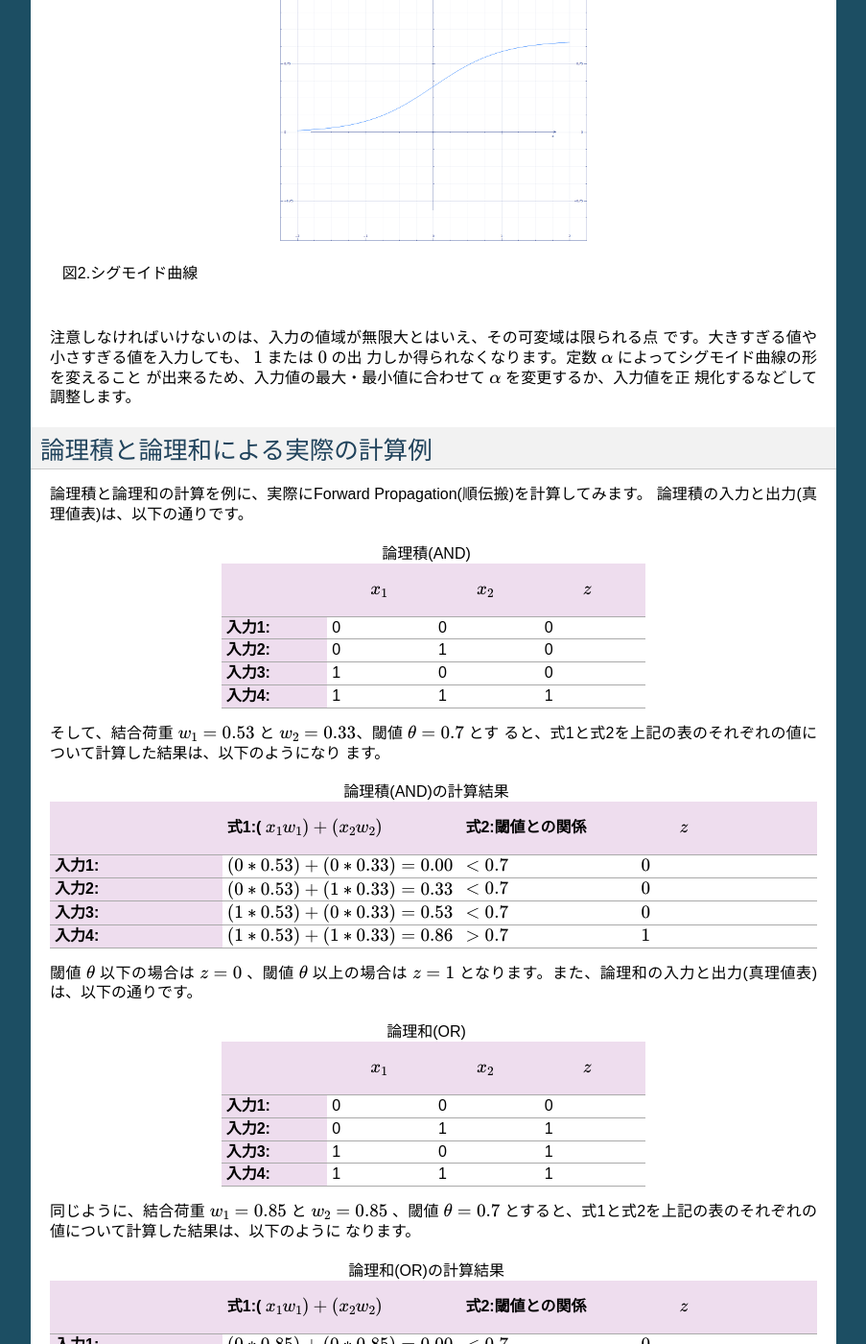
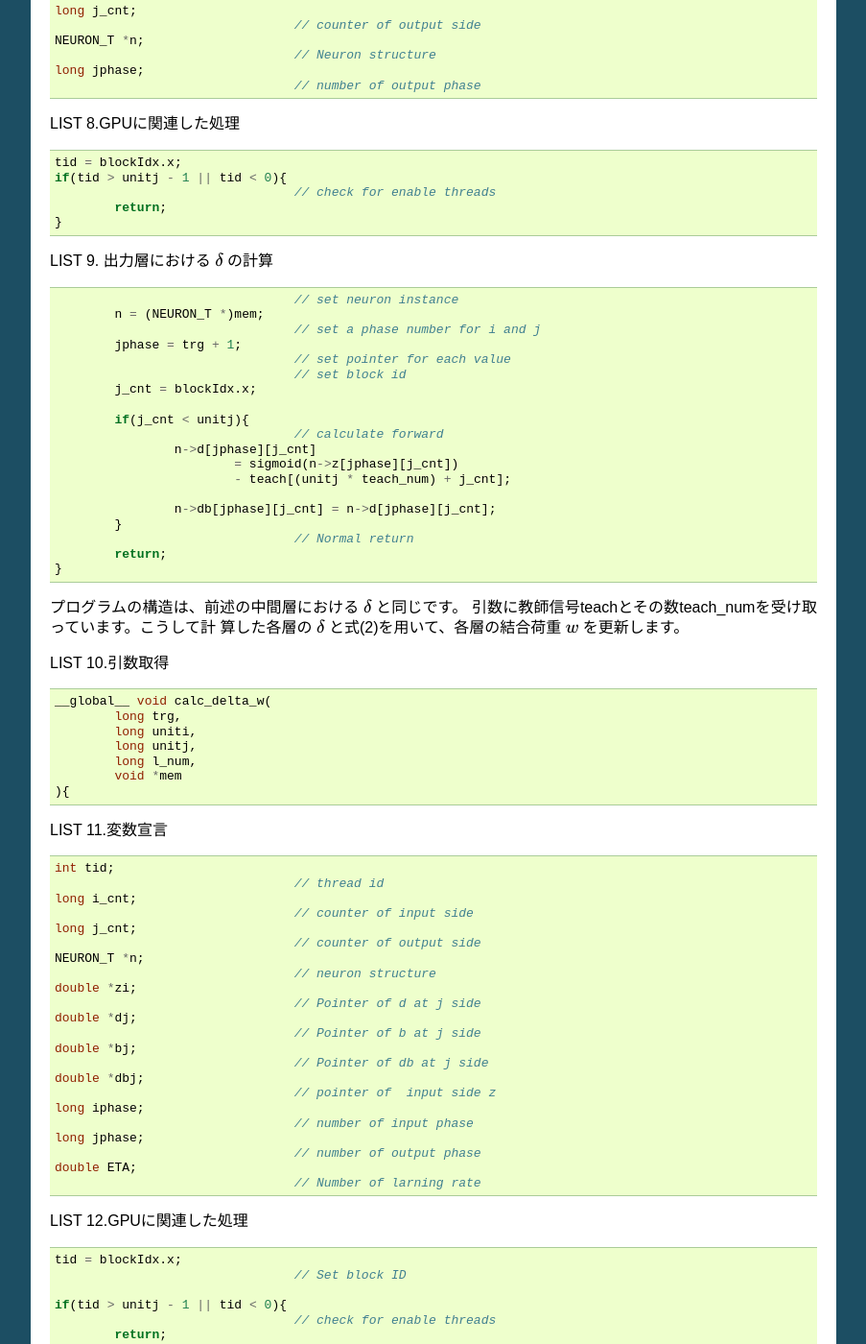
Before and after one commit to a-kashiwagi/IntroductionToBackpropagationWithGPU, a Sphinx documentation site: the page built from source/BackPropagation.rst, in a window 1280 px wide and 1400 px high, scrolled down 4594 px. Shown: the whole window at 96% size, without its empty margins (198-1101 px from the left). Built offline with Sphinx 7.4.7, drawn with Linux system fonts in a browser that asks for light colours; some of the changed text lies outside the part shown.

Commit message:
Added about BackPropagation

```diff
--- a/source/AllocateMemory4GPGPU.rst
+++ b/source/AllocateMemory4GPGPU.rst
@@ -25,7 +25,7 @@
 図っています。
 
 
-一覧表1.構造体要素
+一覧表1.データ構造
 
 #. 構造体への保持用領域
 #. 全体の層数 :math:`l` 保持用領域
--- a/source/BackPropagation.rst
+++ b/source/BackPropagation.rst
@@ -8,6 +8,12 @@
 
 複数の層を超える誤差の伝搬方法
 ==============================
+
+.. figure:: neuron_model.png
+	:alt: 神経細胞とモデル
+	:align: center
+
+	図1.神経細胞とモデル
 
 Forward Propagation(順伝搬)では、入力層から出力層に向かって、値と荷重の総和
 を伝搬して行き、出力層で結果を得るものでしたが、それはその時の結合荷重による
@@ -48,6 +54,12 @@
 います。実際、その伝達物質や伝達方法が見つかった、と言うニュースが時々流れて
 いますが、確証されてはいないようです。
 
+.. figure:: Backpropagation.png
+	:alt: 3 phases neural network
+	:align: center
+
+	図2. 三層 Neural Network
+
 そこで考案されたのが、確率的勾配降下法によるBackpropagation(誤差逆伝搬)です。
 確率的勾配降下法では、上記パーセプトロンによる学習方法と同じように正しい答え
 との誤差を用いて結合荷重を更新して行きますが、更新には誤差に対する結合荷重に
@@ -64,8 +76,6 @@
 	\epsilon:学習率
 
 	E:誤差値
-
-	z:前層出力
 
 	w:結合荷重
 
@@ -92,34 +102,42 @@
 .. math::
 	:label: 誤差信号d
 
-	\delta = ( w \cdot {\delta}_{k} ) \cdot f'(z)
+	\delta_{j} = \sum_{k=1}^{N} \left \{ ( w_{jk} \cdot {\delta}_{k} ) \cdot f'(z_{j}) \right \}
 
-	f'(z) = \{ 1 - f( z ) \} \cdot f(z)
+	f'(z_{j}) = \{ 1 - f( z_{j} ) \} \cdot f(z_{j})
 
 	f:シグモイド関数
 
 	f':微分したシグモイド関数
 
+	{\delta}_{j}:誤差信号（入力層側）
+
 	{\delta}_{k}:誤差信号（出力層側）
 
-	z:前層出力（入力層側）
+	z_{j}:前層出力（入力層側）
 
-	w:結合荷重
+	w_{jk}:結合荷重
+
+	N:出力層側のユニット数
 
 :math:`f'` は、前の項目「Forward Propagation」で解説しているシグモイド関数を
-微分したものです。出力層の :math:`\delta` だけは下記の式によって得ます。
+微分したものです。出力層の :math:`\delta_{k}` だけは下記の式によって得ます。
+:math:`\delta_{j}` より入力層側の :math:`\delta` （図2は三層の為、:math:`\delta_{i}`
+から入力層側は使用しません）は、式(3)によって計算します。
 
 .. math::
 	:label: 出力層の誤差信号d
 
-	\delta = ( z - t )
+	\delta_{k} = ( z_{k} - t )
 
-	z:出力層出力
+	z_{k}:出力層出力
 
 	t:教師信号
 
-この :math:`\delta` から初めて、中間層(出力層側)から順番に入力層側へ :math:`\delta`
-を計算して行きます。具体的なコードで表すと、以下のようになります。
+この :math:`\delta_{k}` から初めて、中間層の出力層側から順番に入力層側へ :math:`\delta`
+を計算して行きます。具体的なコードで表すと、以下のようになります。LIST 1,2,3,4は、
+引数や変数の宣言などの計算に付随する処理ですが、LIST 5が誤差信号 :math:`\delta` の
+処理になります。
 
 LIST 1. 引数取得
 
@@ -179,187 +198,210 @@
 		return j + (jmax * k);
 	}
 
+こちらも前の項目「汎用GPUにおける結合荷重及び関連値の保持」で述べてい
+る通り、二次元配列であるw(i,j)を直線的な一次元配列へ格納している為、一
+次元配列から二次元配列への変換を行っている。
+
 LIST 5. :math:`\delta` の計算
 
 .. code-block:: c
 
 					// set neuron instance
-	n = (NEURON_T *)mem;
+		n = (NEURON_T *)mem;
 					// set phase number
-	jphase = trg + 0;
-	kphase = trg + 1;
+		jphase = trg + 0;
+		kphase = trg + 1;
 					// set number of unit
-	unitj = n->z_num[jphase];
-	unitk = n->z_num[kphase];
+		unitj = n->z_num[jphase];
+		unitk = n->z_num[kphase];
 
 					// set block id
-	j_cnt = blockIdx.x;
+		j_cnt = blockIdx.x;
 
-	if(j_cnt < unitj){
+		if(j_cnt < unitj){
 					// calculate forward
-		sum = 0;
+			sum = 0;
 
-		ff = differented_sigmoid( n->z[jphase][j_cnt] );
+			ff = differented_sigmoid( n->z[jphase][j_cnt] );
 
-		for( k_cnt = 0; k_cnt < unitk; k_cnt++ ){
+			for( k_cnt = 0; k_cnt < unitk; k_cnt++ ){
 
-			j = calcj( j_cnt, unitj, k_cnt );
+				j = calcj( j_cnt, unitj, k_cnt );
 
-			sum += n->w[kphase][j] * n->d[kphase][k_cnt] * ff;
+				sum += n->w[kphase][j] * n->d[kphase][k_cnt] * ff;
+			}
+
+			n->d[jphase][j_cnt] = sum;
+
+			n->db[jphase][j_cnt]
+				= n->db[jphase][j_cnt] * n->b[jphase][j_cnt] * ff;
 		}
+					// Normal return
+		return;
+	}
 
-		n->d[jphase][j_cnt] = sum;
+計算方法は先述の通りですが、構造体要素に付いている配列添え字は、例えば
+n->z[jphase][j_cnt] の場合、jphase層のj_cntユニットのz値を表しています。
+n->dbは、バイアス :math:`b` の誤差信号 :math:`\delta` です。計算方法は
+同じで、各ユニットに一つずつしか無いため、総和は取りません。同様に、 出
+力層における :math:`\delta_{k}` の計算処理の具体的なコードは、以下のよ
+うになります。
 
-		n->db[jphase][j_cnt]
-			= n->db[jphase][j_cnt] * n->b[jphase][j_cnt] * ff;
-	}
-					// Normal return
-	return;
-
-こうして計算した各層の :math:`\delta` と式(2)を用いて、各層の結合荷重wを更新します。
-
-これは、一般的な総和の式ですが、入力される信号 :math:`x` に荷重 :math:`w` を
-掛けて、その総計をとり、バイアスを足すというものです。プログラミング言語(C言
-語)で表すと、このようになります。
+LIST 6.引数取得
 
 .. code-block:: c
 
-        z = 0;
+	__global__ void calc_delta_at_out(
+		long trg,
+		long uniti,
+		long unitj,
+		long l_num,
+		void *mem,
+		double *teach,
+		long teach_num
+	){
 
-        for( i_cnt = 0; i_cnt < N; i_cnt++ ){
+LIST 7.変数宣言
 
-        	z += w[i_cnt][j_cnt] * x[i_cnt];
-        }
+.. code-block:: c
 
-        z += b[j_cnt];
+	int tid;
+					// thread id
+	long j_cnt;
+					// counter of output side
+	NEURON_T *n;
+					// Neuron structure
+	long jphase;
+					// number of output phase
 
-プログラムで表すと、さほどの事はなく、単に集計しているだけなのがよく分かります。
-神経細胞を模式的に表すと、下記のようになります。左の図は、実際の神経細胞、右の
-図は、その数理モデルの模式図です。つまり、複数の入力を受取り、一つの出力を次の
-神経細胞に渡す生きたデバイスです。
+LIST 8.GPUに関連した処理
 
-.. figure:: neuron_model.png
-	:alt: 神経細胞とモデル
-	:align: center
+.. code-block:: c
 
-	図1.神経細胞とモデル
+	tid = blockIdx.x;
+	if(tid > unitj - 1 || tid < 0){
+					// check for enable threads
+		return;
+	}
 
-この図を例に説明すると、前の神経細胞からの入力値 :math:`x_1` 〜 :math:`x_3` に、
-それぞれの結合荷重 :math:`w_1` 〜 :math:`w_3` を掛けた値を合計し、それにバイア
-スを加えます。次の神経細胞へ信号を伝達するには一定の条件があり、この総和がある
-値（閾値 :math:`θ` ）を超えると出力 :math:`z` が :math:`1` となります。この総和
-を :math:`u` とすると、出力 :math:`z` は以下の関数 :math:`z=f(u)` となります。
+LIST 9. 出力層における :math:`\delta` の計算
 
-.. math::
-	:label: 閾値による出力値
+.. code-block:: c
 
-	f(u) =\begin{cases}1 & u >=  \theta \\0 & u < \theta \end{cases}
+					// set neuron instance
+		n = (NEURON_T *)mem;
+					// set a phase number for i and j
+		jphase = trg + 1;
+					// set pointer for each value
+					// set block id
+		j_cnt = blockIdx.x;
 
-	θ:閾値
+		if(j_cnt < unitj){
+					// calculate forward
+			n->d[jphase][j_cnt]
+				= sigmoid(n->z[jphase][j_cnt])
+				- teach[(unitj * teach_num) + j_cnt];
 
-Neural Networkにおける「学習」処理とは、目的の出力が得られるように、結合荷重
-:math:`w` をさまざまに変化させる処理を指します。この結合荷重を変化させることで、
-入力に対する出力を変化・決定させることができます。
+			n->db[jphase][j_cnt] = n->d[jphase][j_cnt];
+		}
+					// Normal return
+		return;
+	}
 
-神経細胞の組合せで、動物は情報処理を行っているわけですが、この一つの方式のデバ
-イスで、現在のノイマン型コンピュータを構成しているディジタル回路（論理積・論理
-和・排他的論理和等）をすべて表すことができます。つまり、動物の神経細胞でいま私
-達が利用しているコンピュータを作成することができます。コンピュータにできること
-は、動物の脳でも可能なのです。
+プログラムの構造は、前述の中間層における :math:`\delta` と同じです。
+引数に教師信号teachとその数teach_numを受け取っています。こうして計
+算した各層の :math:`\delta` と式(2)を用いて、各層の結合荷重 :math:`w`
+を更新します。
 
-活性化関数
-==========
+LIST 10.引数取得
 
-活性化関数は、細胞やたんぱく質の反応をモデル化したものですが、Neural Networkで
-は出力値 :math:`z` を実際の神経細胞の出力と考えられる形に近づけるために用いられ
-ます。一般に、ミカエリス・メンテン式によく似た非線形関数であるシグモイド関数や
-tanh関数、また出力が線形になる正規化線形関数などがあります。今回は、活性化関数
-の基本として受け入れられているシグモイド関数を用いています。
+.. code-block:: c
 
-.. math::
-	:label: シグモイド関数
+	__global__ void calc_delta_w(
+		long trg,
+		long uniti,
+		long unitj,
+		long l_num,
+		void *mem
+	){
 
-	f(x) = \frac{1}{1+ e^{- \alpha x} }
+LIST 11.変数宣言
 
-	x:入力
+.. code-block:: c
 
-	e:自然対数
+	int tid;
+					// thread id
+	long i_cnt;
+					// counter of input side
+	long j_cnt;
+					// counter of output side
+	NEURON_T *n;
+					// neuron structure
+	double *zi;
+					// Pointer of d at j side
+	double *dj;
+					// Pointer of b at j side
+	double *bj;
+					// Pointer of db at j side
+	double *dbj;
+					// pointer of  input side z
+	long iphase;
+					// number of input phase
+	long jphase;
+					// number of output phase
+	double ETA;
+					// Number of larning rate
 
-	α:定数
+LIST 12.GPUに関連した処理
 
-シグモイド関数は、非線形の関数であり、入力の値域を :math:`-∞` 〜 :math:`+∞` に
-取る、出力 :math:`0` 〜 :math:`1` の関数です。出力は下記のようになります。シグ
-モイドとは、アルファベットのSの意味です。
+.. code-block:: c
 
-.. figure:: sigmoid.png
-	:alt: シグモイド曲線
-	:align: center
+	tid = blockIdx.x;
+					// Set block ID
 
-	図2.シグモイド曲線
+	if(tid > unitj - 1 || tid < 0){
+					// check for enable threads
+		return;
+	}
 
-注意しなければいけないのは、入力の値域が無限大とはいえ、その可変域は限られる点
-です。大きすぎる値や小さすぎる値を入力しても、 :math:`1` または :math:`0` の出
-力しか得られなくなります。定数 :math:`α` によってシグモイド曲線の形を変えること
-が出来るため、入力値の最大・最小値に合わせて :math:`α` を変更するか、入力値を正
-規化するなどして調整します。
+LIST 13. :math:`\delta` による :math:`w` の更新
 
-論理積と論理和による実際の計算例
-================================
+.. code-block:: c
 
-論理積と論理和の計算を例に、実際にForward Propagation(順伝搬)を計算してみます。
-論理積の入力と出力(真理値表)は、以下の通りです。
+					// set neuron instance
+		n = (NEURON_T *)mem;
+					// Set phase number for i and j
+		iphase = trg + 0;
+		jphase = trg + 1;
 
-.. csv-table:: 論理積(AND)
-	:header: ""," :math:`x_1` "," :math:`x_2` "," :math:`z` "
-	:widths: 10, 10, 10, 10
-	:stub-columns: 1
+		ETA = 0.1;
+					// set z pointer
+		 zi = n->z[iphase];
+		 dj = n->d[jphase];
+		 bj = n->b[jphase];
+		dbj = n->db[jphase];
+					// set block id
+		j_cnt = blockIdx.x;
 
-	"入力1:", 0,   0,    0
-	"入力2:", 0,   1,    0
-	"入力3:", 1,   0,    0
-	"入力4:", 1,   1,    1
+		if(j_cnt < unitj){
+					// calculate w
 
-そして、結合荷重 :math:`w_1=0.53` と :math:`w_2=0.33`、閾値 :math:`θ=0.7` とす
-ると、式1と式2を上記の表のそれぞれの値について計算した結果は、以下のようになり
-ます。
+			for( i_cnt = 0; i_cnt < uniti; i_cnt++ ){
 
-.. csv-table:: 論理積(AND)の計算結果
-	:header: "","式1:( :math:`x_1 w_1)+(x_2 w_2)`","式2:閾値との関係"," :math:`z` "
-	:widths: 10, 10, 10, 10
-	:stub-columns: 1
+				n->w[jphase][i_cnt + (uniti * j_cnt)]
+					-= ( dj[j_cnt] * sigmoid(zi[i_cnt]) ) * ETA;
+			}
 
-	"入力1:", :math:`(0*0.53)+(0*0.33)=0.00` , :math:`< 0.7` , :math:`0`
-	"入力2:", :math:`(0*0.53)+(1*0.33)=0.33` , :math:`< 0.7` , :math:`0`
-	"入力3:", :math:`(1*0.53)+(0*0.33)=0.53` , :math:`< 0.7` , :math:`0`
-	"入力4:", :math:`(1*0.53)+(1*0.33)=0.86` , :math:`> 0.7` , :math:`1`
+			bj[j_cnt] -= dbj[j_cnt] * ETA;
 
-閾値 :math:`θ` 以下の場合は :math:`z=0` 、閾値 :math:`θ` 以上の場合は :math:`z=1`
-となります。また、論理和の入力と出力(真理値表)は、以下の通りです。
+		}
+					// Normal terminate
+		return;
+	}
 
-.. csv-table:: 論理和(OR)
-	:header: ""," :math:`x_1` "," :math:`x_2` "," :math:`z` "
-	:widths: 10, 10, 10, 10
-	:stub-columns: 1
-
-	"入力1:", 0,   0,    0
-	"入力2:", 0,   1,    1
-	"入力3:", 1,   0,    1
-	"入力4:", 1,   1,    1
-
-同じように、結合荷重 :math:`w_1=0.85` と :math:`w_2=0.85` 、閾値 :math:`θ=0.7`
-とすると、式1と式2を上記の表のそれぞれの値について計算した結果は、以下のように
-なります。
-
-.. csv-table:: 論理和(OR)の計算結果
-	:header: "","式1:( :math:`x_1 w_1)+(x_2 w_2)`","式2:閾値との関係"," :math:`z` "
-	:widths: 10, 10, 10, 10
-	:stub-columns: 1
-
-	"入力1:", :math:`(0*0.85)+(0*0.85)=0.00` , :math:`< 0.7` , :math:`0`
-	"入力2:", :math:`(0*0.85)+(1*0.85)=0.85` , :math:`> 0.7` , :math:`1`
-	"入力3:", :math:`(1*0.85)+(0*0.85)=0.85` , :math:`> 0.7` , :math:`1`
-	"入力4:", :math:`(1*0.85)+(1*0.85)=1.70` , :math:`> 0.7` , :math:`1`
-
-このように、結合荷重を適切に決めることによって、Neural Networkはさまざまな出力を
-得ることができます。この計算例では、シグモイド関数(式3)は省略しましたが、上記の
-閾値と比較する前の計算結果に関数を適用することで、求めることができます。
+前述の式(2)の通りに :math:`w` を更新しています。ziに関しては、前段階の処
+理であるForward Propagationの都合で、活性化関数（シグモイド関数）を通した
+値を :math:`z` にセットしていないため、イレギュラー的にここでsigmoid()を
+挟んでいます。一般的にこの部分では、活性化関数を用いませんが、今回のプロ
+グラムでは、 :math:`z` を使用する段階で活性化関数を通すような処理となって
+います。
```
Also changed, not shown: other parts of source/BackPropagation.rst (+3 -2 lines), source/Backpropagation.png (added), 14 other files.
